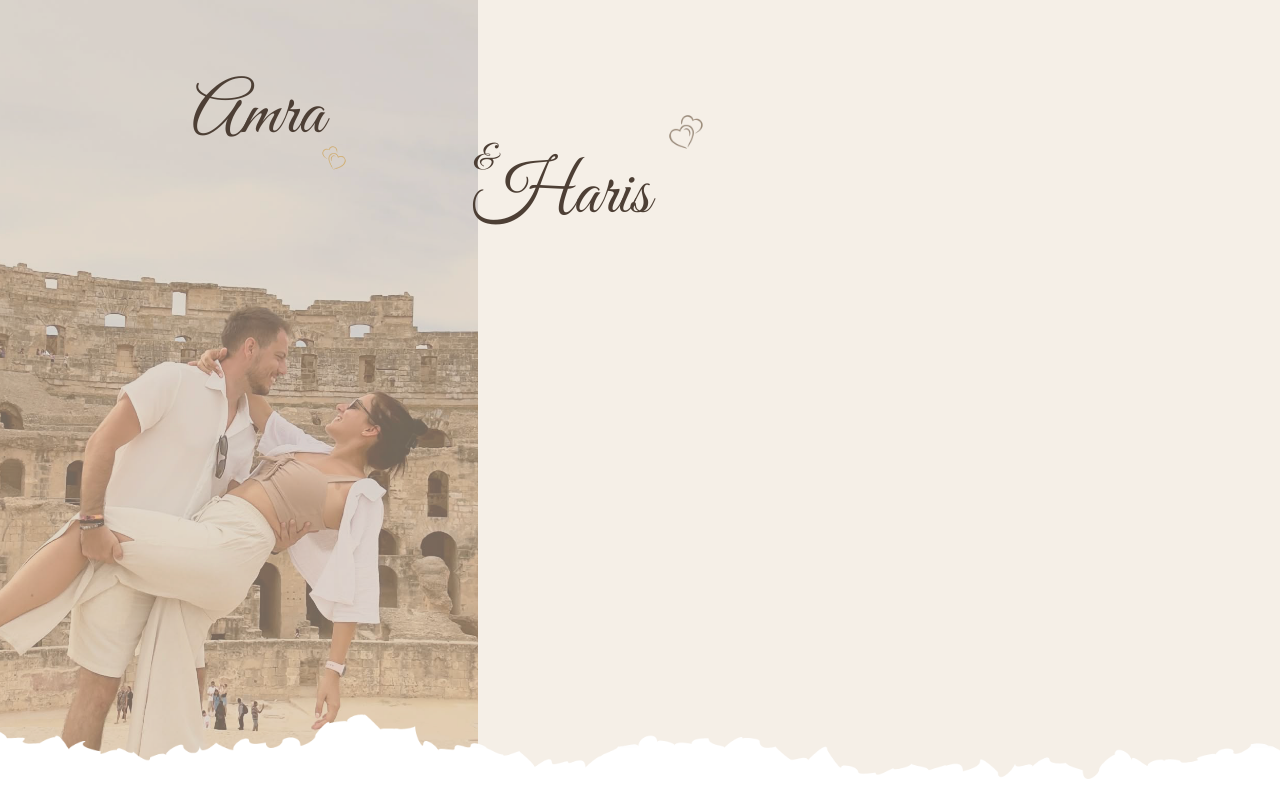
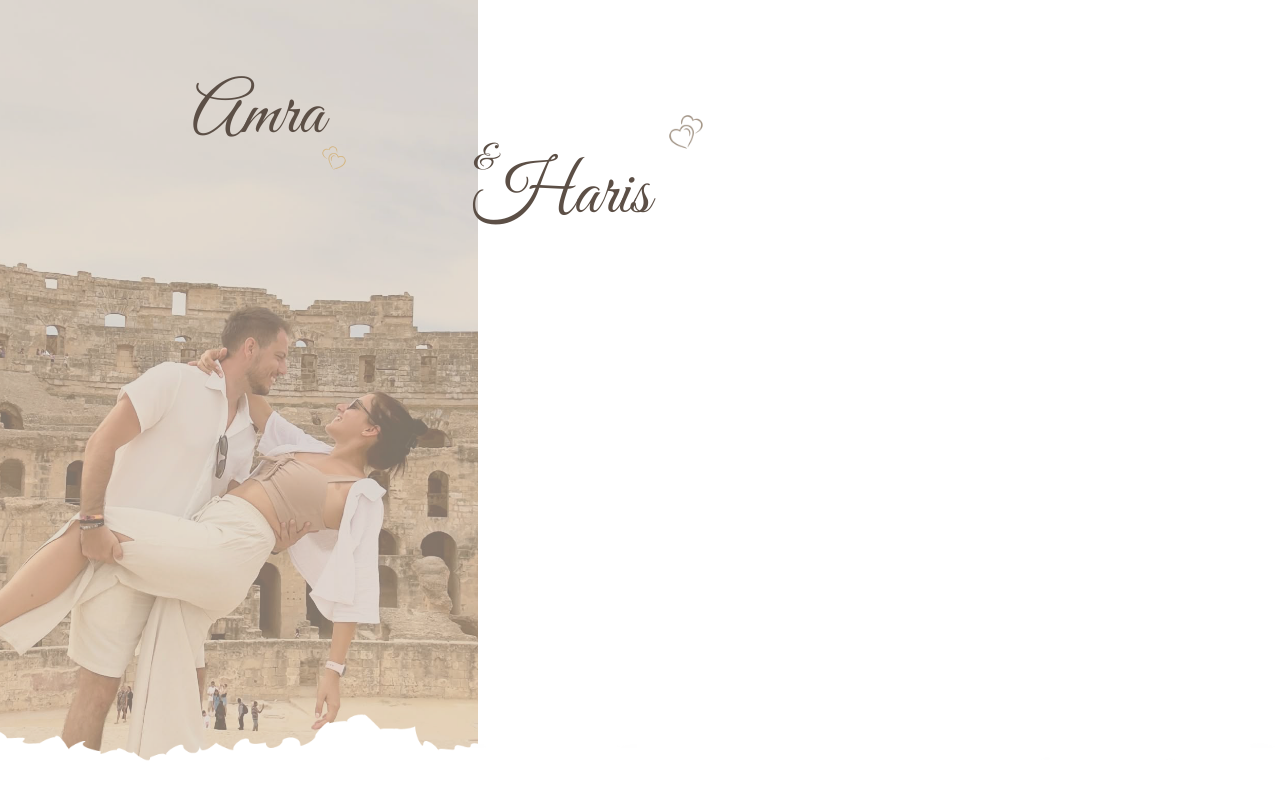
Before and after one commit to hariskablar/ceremony, a React (Vite) app: page / in a window 1280 px wide. Shown: the top 800 px of the page. Built offline with nearby package versions, Linux system fonts and the light colour scheme.

Commit message:
transition duration

```diff
--- a/src/App.jsx
+++ b/src/App.jsx
@@ -30,7 +30,7 @@ function App() {
             key='logo'
             initial={{ opacity: 1 }}
             exit={{ opacity: 0 }}
-            transition={{ duration: 0.5 }}
+            transition={{ duration: 1 }}
           >
             <LogoAnimation
               canFinish={canFinishLoader}
@@ -45,7 +45,7 @@ function App() {
             animate={{ opacity: 1 }}
             exit={{ opacity: 0 }}
             transition={{ duration: 1 }}
-            className='relative inset-0 bg-beige-1 z-50 pointer-events-none'
+            className='relative inset-0 bg-white z-50 pointer-events-none'
           >
             <div className='h-svh w-screen overflow-hidden relative'>
               <img src='/bg2.png' className='object-cover h-full ' />
--- a/src/components/RSVP.jsx
+++ b/src/components/RSVP.jsx
@@ -101,7 +101,7 @@ const RSVP = () => {
           key='logo'
           initial={{ opacity: 1 }}
           exit={{ opacity: 0 }}
-          transition={{ duration: 0.5 }}
+          transition={{ duration: 1 }}
         >
           <LogoAnimation
             canFinish={canFinishLoader}
```
